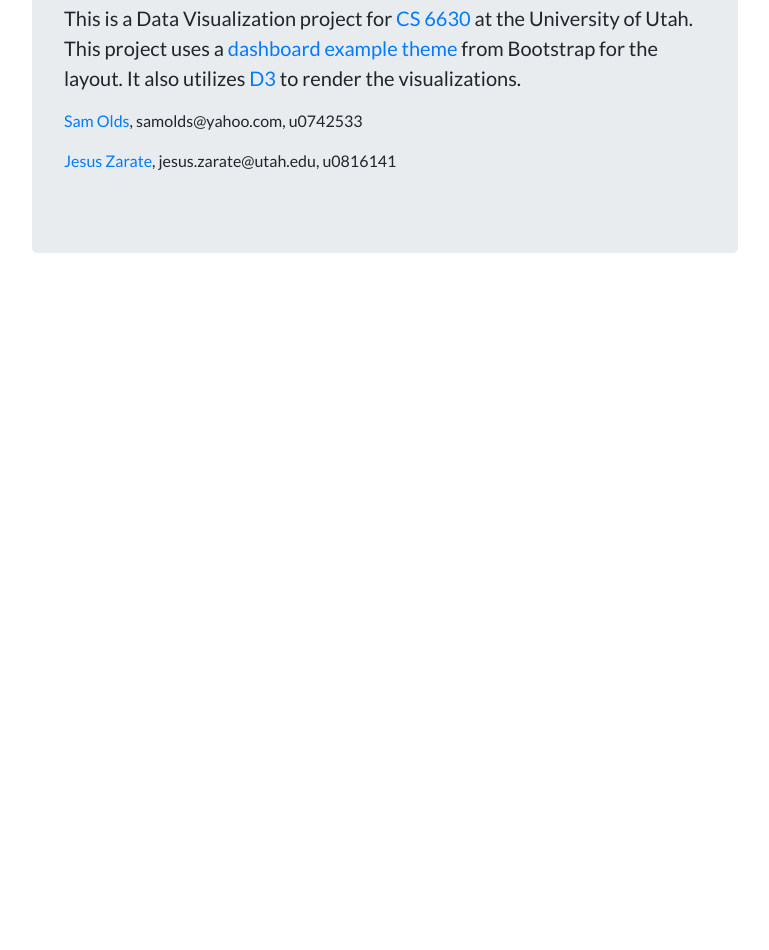
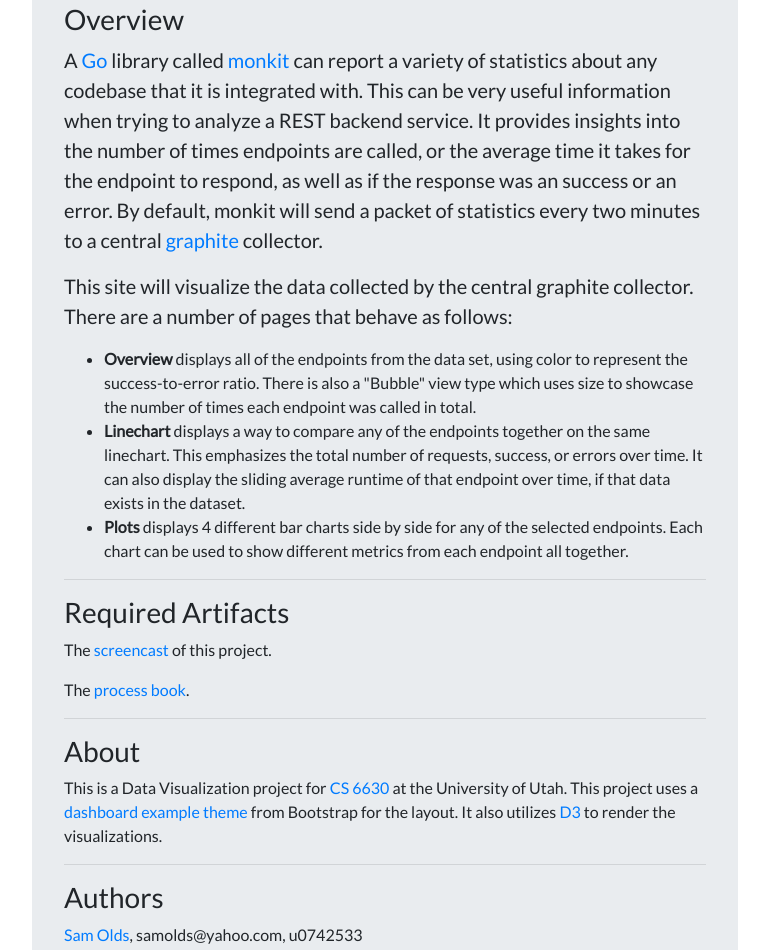
Before and after one commit to jesuszarate/d3tiknom, a plain HTML site: page about.html in a window 1280 px wide. Shown: the part 263-1213 px from the top of the page, without its empty margins (255-1024 px from the left). Before the commit the page ends 800 px from the top, so only its background shows below. Drawn offline with Linux system fonts and the light colour scheme.

Commit message:
filling out the about page

```diff
--- a/about.html
+++ b/about.html
@@ -48,14 +48,63 @@
   <main role="main" class="container about">
     <div class="jumbotron">
       <h1 class="display-3">d3tiknom</h1>
+      <h3>Overview</h3>
       <p class="lead">
-        This is a Data Visualization project for
-        <a href="http://dataviscourse.net/2017/syllabus">CS 6630</a> at the
+        A <a href="https://golang.org">Go</a> library called <a
+        href="https://godoc.org/gopkg.in/spacemonkeygo/monkit.v2">monkit</a>
+        can report a variety of statistics about any codebase that it is
+        integrated with. This can be very useful information when trying to
+        analyze a REST backend service. It provides insights into the number of
+        times endpoints are called, or the average time it takes for the
+        endpoint to respond, as well as if the response was an success or an
+        error. By default, monkit will send a packet of statistics every two
+        minutes to a central <a href="https://graphiteapp.org">graphite</a>
+        collector.
+      </p>
+
+      <p class="lead">
+        This site will visualize the data collected by the central graphite
+        collector. There are a number of pages that behave as follows:
+      </p>
+      <ul>
+        <li>
+          <strong>Overview</strong> displays all of the endpoints from the data
+          set, using color to represent the success-to-error ratio. There is
+          also a "Bubble" view type which uses size to showcase the number of
+          times each endpoint was called in total.
+        </li>
+        <li>
+          <strong>Linechart</strong> displays a way to compare any of the
+          endpoints together on the same linechart. This emphasizes the total
+          number of requests, success, or errors over time. It can also display
+          the sliding average runtime of that endpoint over time, if that data
+          exists in the dataset.
+        </li>
+        <li>
+          <strong>Plots</strong> displays 4 different bar charts side by side
+          for any of the selected endpoints. Each chart can be used to show
+          different metrics from each endpoint all together.
+        </li>
+      </ul>
+      <hr>
+
+      <h3>Required Artifacts</h3>
+      <p>The <a href="#">screencast</a> of this project.</p>
+      <p>The <a href="#">process book</a>.</p>
+      <hr>
+
+      <h3>About</h3>
+      <p>
+        This is a Data Visualization project for <a
+        href="http://dataviscourse.net/2017/syllabus">CS 6630</a> at the
         University of Utah. This project uses a <a
         href="http://getbootstrap.com/docs/4.0/examples/dashboard">dashboard example theme</a>
-        from Bootstrap for the layout. It also utilizes
-        <a href="https://d3js.org">D3</a> to render the visualizations.
+        from Bootstrap for the layout. It also utilizes <a
+        href="https://d3js.org">D3</a> to render the visualizations.
       </p>
+      <hr>
+
+      <h3>Authors</h3>
       <p>
         <a href="https://github.com/samolds">Sam Olds</a>, samolds@yahoo.com,
         u0742533
```
